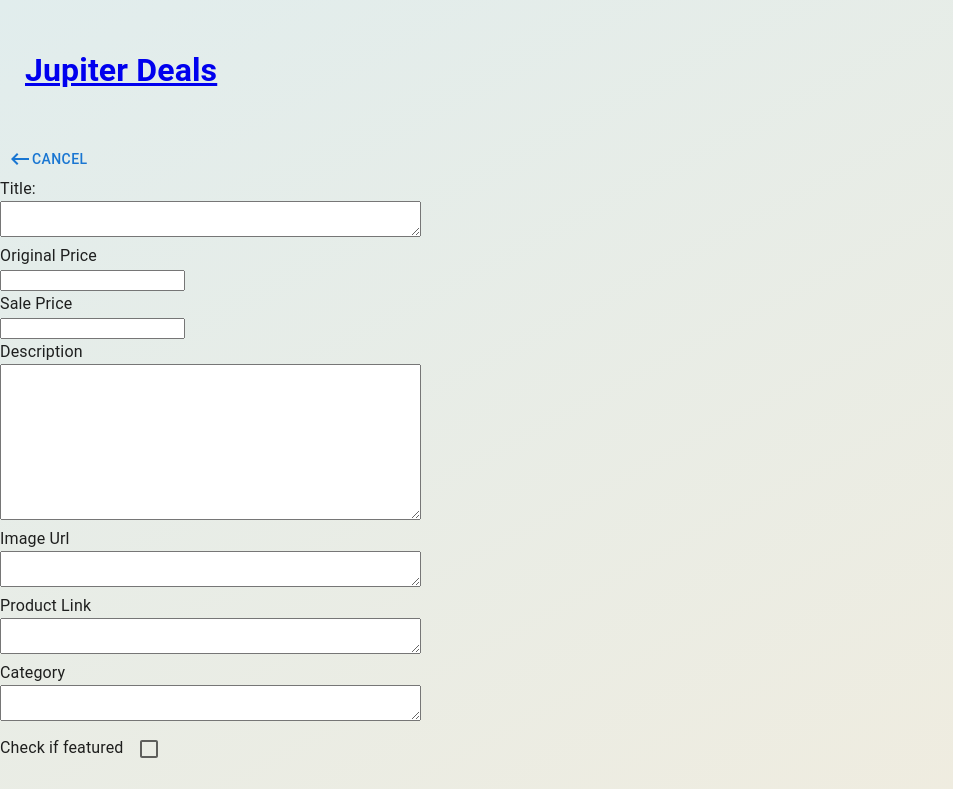
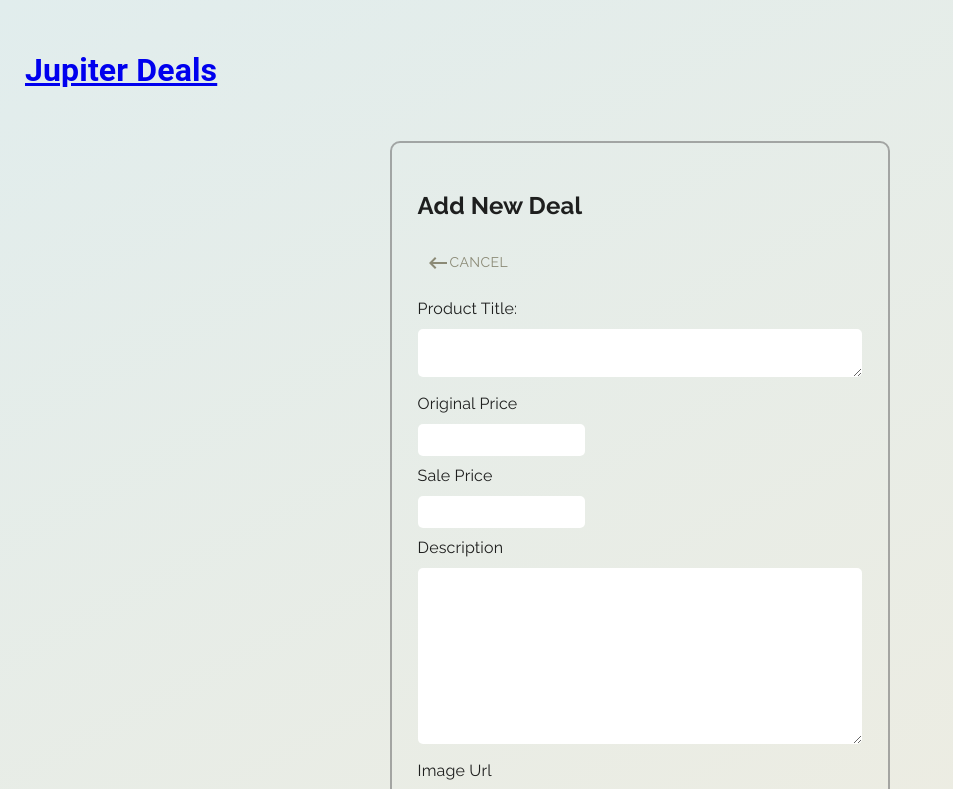
Before and after one commit to Jupiter115/crispy-guide, a React (Create React App) app: page /admin/post in a window 1280 px wide. Shown: the top 789 px of the page, without its empty margins (0-953 px from the left). Built offline with nearby package versions, Linux system fonts and the light colour scheme.

Commit message:
CSS For NEWPOST

```diff
--- a/src/components/Admin.css
+++ b/src/components/Admin.css
@@ -1,3 +1,23 @@
+/**************************************************************************
+GLOBAL
+**************************************************************************/
+
+.adminDash_container, .adminPost_container {
+  max-width: 1200px;
+  margin: 0 auto;
+}
+
+button.adminDash_button{
+  margin: 2rem 0;
+  font-family: var(--font-body);
+  font-weight: 600;
+  background-color: var(--clr-accent3);
+  padding: .5rem 3rem;
+}
+/**************************************************************************
+LOGIN
+**************************************************************************/
+
 button.admin_button {
   border-radius: 25px;
   width: 100%
@@ -29,17 +49,8 @@
   padding: 0;
 }
 
-.adminDash_container {
-  max-width: 1200px;
-  margin: 0 auto;
-}
 
-button.adminDash_button{
-  margin: 2rem 0;
-  font-family: var(--font-body);
-  font-weight: 600;
-  background-color: var(--clr-accent3);
-}
+
 button.adminDash_button:hover{
   background-color: var(--clr-accent2);
 }
@@ -56,3 +67,42 @@
 svg.adminDash_edit:hover {
   color:  var(--clr-accent1)
 }
+
+/**************************************************************************
+NEW & EDIT POST
+**************************************************************************/
+
+.adminPost_container{
+  max-width: 500px;
+  min-width: 250px;
+  padding: clamp(.5rem, 2vw, 2rem);
+  border: 2px solid rgba(128, 128, 128, 0.66);
+  border-radius: 10px;
+  margin: 0 auto;
+}
+
+button.adminPost_cancel{
+  margin-bottom: 1rem;
+  color: var(--clr-accent1);
+  font-family: var(--font-body);
+}
+
+.adminPost_input {
+  border-radius: 5px;
+  outline: 0;
+  border: 0;
+  margin: .5rem 0;
+  padding: .5rem;
+  font-family: var(--font-body);
+}
+.width-100 {
+  width: 100%;
+}
+.font-body {
+  font-family: var(--font-body);
+}
+
+span.adminDash_checkbox {
+  color: var(--clr-accent1) !important;
+  outline: .5px;
+}
--- a/src/components/AdminDashNewPost.js
+++ b/src/components/AdminDashNewPost.js
@@ -14,14 +14,13 @@
     price: 0,
     description: "",
     image: "",
-    link:"",
+    link: "",
     category: "",
-    hero: false
+    hero: false,
   });
 
-
   const handleChange = (event) => {
-    setProduct({ ...product, [event.target.id]: event.target.value});
+    setProduct({ ...product, [event.target.id]: event.target.value });
   };
 
   const handleSubmit = (event) => {
@@ -34,82 +33,111 @@
   };
 
   const checkHero = (event) => {
-    setProduct({...product, hero: event.target.checked});
-  }
-
+    setProduct({ ...product, hero: event.target.checked });
+  };
 
   return (
-    <div>
-      <div>
-        <Button onClick={() => navigate(-1)}>
-          <KeyboardBackspaceIcon /> Cancel
-        </Button>
-      </div>
-
+    <div className="adminPost_container">
+      <h2 className="font-body">Add New Deal</h2>
+      <Button onClick={() => navigate(-1)} className="adminPost_cancel">
+        <KeyboardBackspaceIcon /> Cancel
+      </Button>
 
       <form action="submit" onSubmit={handleSubmit}>
-        <label htmlFor="title">Title: </label>
+        <label className="font-body" htmlFor="title">
+          Product Title:
+        </label>
         <br />
         <textarea
           onChange={handleChange}
           type="text"
           id="title"
           rows="2"
-          cols="50"
+          className="width-100 adminPost_input"
         />
         <br />
-        <label htmlFor="orig">Original Price</label>
+        <label className="font-body" htmlFor="orig">
+          Original Price
+        </label>
         <br />
-        <input onChange={handleChange} type="number" id="orig" step=".01" />
+        <input
+          onChange={handleChange}
+          type="number"
+          id="orig"
+          step=".01"
+          className="adminPost_input"
+        />
         <br />
-        <label htmlFor="price">Sale Price</label>
+        <label className="font-body" htmlFor="price">
+          Sale Price
+        </label>
         <br />
-        <input onChange={handleChange} type="number" id="price" step=".01" />
+        <input
+          onChange={handleChange}
+          type="number"
+          id="price"
+          step=".01"
+          className="adminPost_input"
+        />
         <br />
-        <label htmlFor="description">Description</label>
+        <label className="font-body" htmlFor="description">
+          Description
+        </label>
         <br />
         <textarea
+          className="width-100 adminPost_input"
           onChange={handleChange}
           type="text"
           id="description"
           rows="10"
-          cols="50"
         />
         <br />
-        <label htmlFor="image">Image Url</label>
+        <label className="font-body" htmlFor="image">
+          Image Url
+        </label>
         <br />
         <textarea
           onChange={handleChange}
           type="text"
           id="image"
           rows="2"
-          cols="50"
+          className="width-100 adminPost_input"
         />
         <br />
-        <label htmlFor="link">Product Link</label>
+        <label className="font-body" htmlFor="link">
+          Product Link
+        </label>
         <br />
         <textarea
           onChange={handleChange}
           type="text"
           id="link"
           rows="2"
-          cols="50"
+          className="width-100 adminPost_input"
         />
         <br />
-        <label htmlFor="category">Category</label>
+        <label className="font-body" htmlFor="category">
+          Category
+        </label>
         <br />
         <textarea
           onChange={handleChange}
           type="text"
           id="category"
           rows="2"
-          cols="50"
+          className="width-100 adminPost_input"
         />
-        <br />
-        Check if featured <Checkbox onClick={checkHero} />
-        <br />
-        <br />
-        <Button variant="contained" onClick={handleSubmit}>
+
+        <p className="font-body">
+          Check if featured
+          <Checkbox className="adminDash_checkbox" onClick={checkHero} />
+        </p>
+
+        <Button
+          className="adminDash_button"
+          variant="contained"
+          onClick={handleSubmit}
+        >
           Post
         </Button>
       </form>
```
